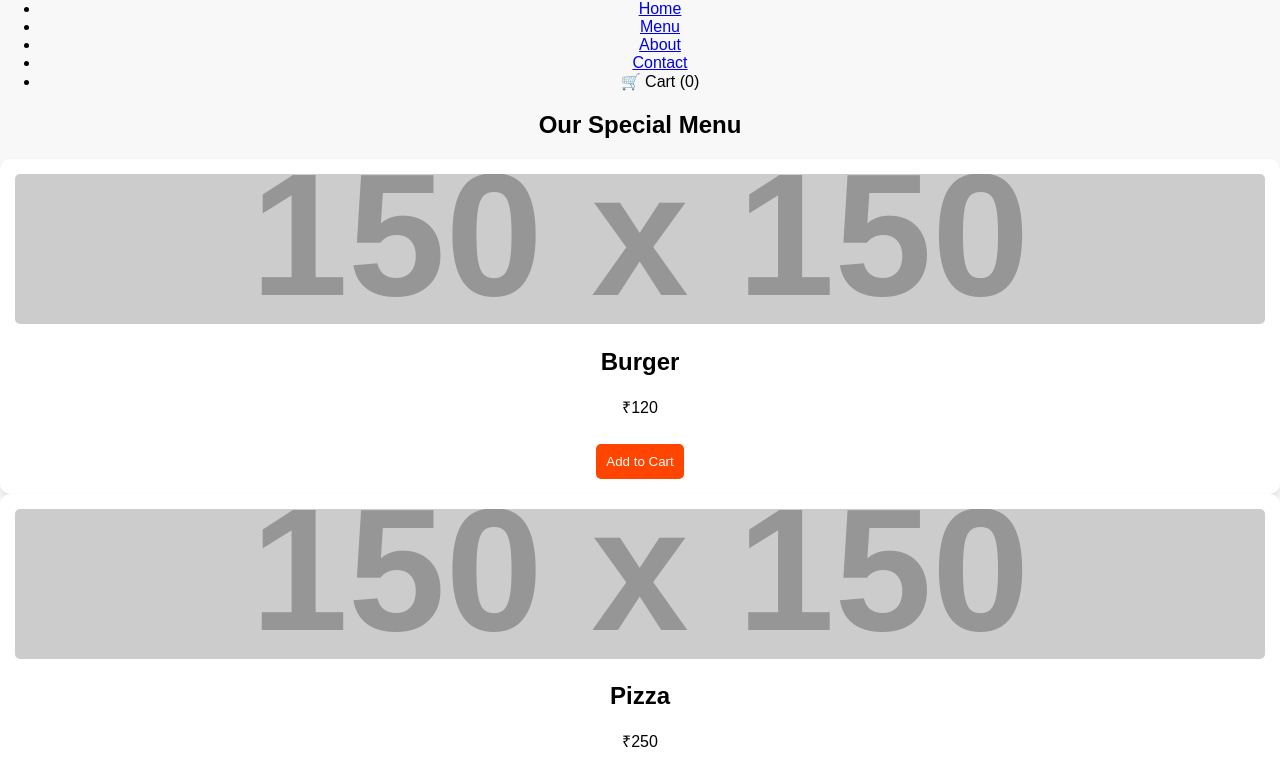
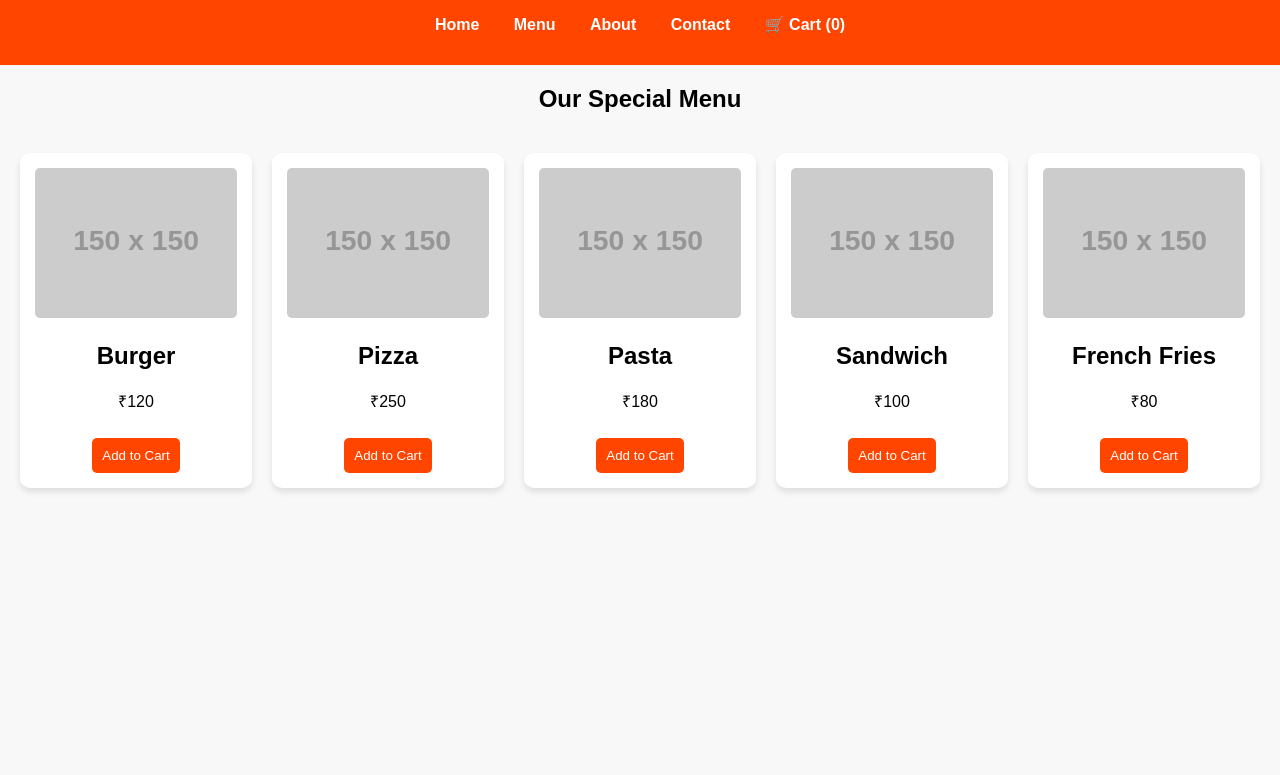
Before and after one commit to BugHunterX-create/Food-express, a plain HTML site: page index.html in a window 1280 px wide. Shown: the part 80-855 px from the top of the page. After the commit the page ends 800 px from the top, so only its background shows below. Drawn offline with Linux system fonts and the light colour scheme; placeholder pictures from the web are drawn by us.

Commit message:
Update styles.css

```diff
--- a/styles.css
+++ b/styles.css
@@ -1,16 +1,43 @@
+/* General Styles */
 body {
     font-family: Arial, sans-serif;
     margin: 0;
     padding: 0;
+    background-color: #f8f8f8;
     text-align: center;
-    background-color: #f8f8f8;
 }
 
-.container {
-    padding: 20px;
+/* Navbar */
+header {
+    background-color: #ff4500;
+    color: white;
+    padding: 15px 0;
 }
 
-.food-grid {
+nav ul {
+    list-style: none;
+    padding: 0;
+}
+
+nav ul li {
+    display: inline;
+    margin: 0 15px;
+}
+
+nav ul li a {
+    color: white;
+    text-decoration: none;
+    font-weight: bold;
+}
+
+/* Cart */
+.cart {
+    font-weight: bold;
+    cursor: pointer;
+}
+
+/* Food Grid */
+.food-container {
     display: grid;
     grid-template-columns: repeat(auto-fit, minmax(200px, 1fr));
     gap: 20px;
```
